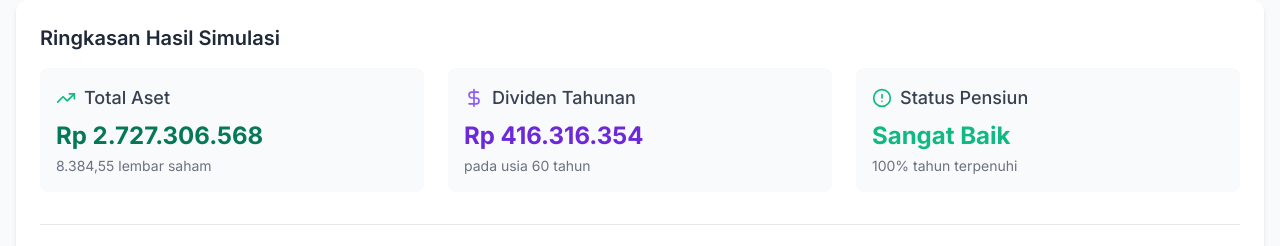
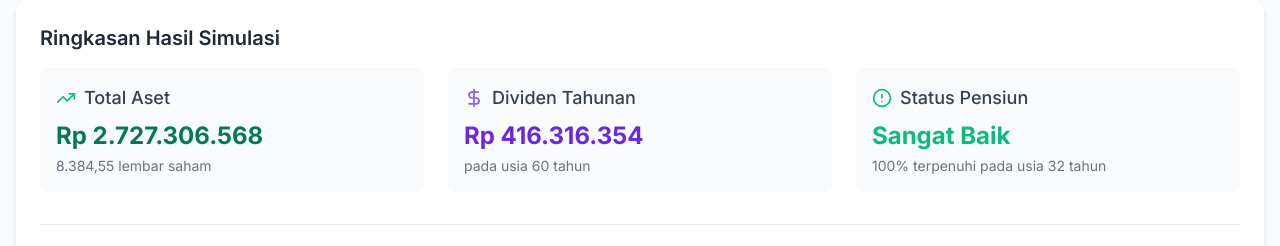
Before and after one commit to rizkythegreat/simulasi_investasi, a React (Vite) app: page / in a window 1280 px wide. Both pictures are taken after a click on the button "Hitung Simulasi". Shown: the part 746-992 px from the top of the page. Built offline with nearby package versions, Linux system fonts and the light colour scheme.

Commit message:
show first sufficient age in summary

```diff
--- a/src/components/Results/SummaryCard.tsx
+++ b/src/components/Results/SummaryCard.tsx
@@ -9,6 +9,8 @@ interface SummaryCardProps {
 
 const SummaryCard: React.FC<SummaryCardProps> = ({ results }) => {
   if (!results.length) return null;
+
+  console.log('results', results);
 
   const retirementResults = results.filter(
     result => result.savingsForYear === 0
@@ -33,6 +35,8 @@ const SummaryCard: React.FC<SummaryCardProps> = ({ results }) => {
     retirementSufficiencyPercentage >= 90 ? 'text-success-500' :
     retirementSufficiencyPercentage >= 70 ? 'text-success-500' :
     retirementSufficiencyPercentage >= 50 ? 'text-warning-500' : 'text-danger-500';
+
+  const firstSufficientYear = results.find(item => item.isSufficientForLiving === true);
 
   return (
     <div className="card mt-8 animate-slide-up">
@@ -74,7 +78,8 @@ const SummaryCard: React.FC<SummaryCardProps> = ({ results }) => {
             {sufficiencyStatus}
           </p>
           <p className="text-sm text-gray-500 mt-1">
-            {formatNumber(retirementSufficiencyPercentage, 0)}% tahun terpenuhi
+            {formatNumber(retirementSufficiencyPercentage, 0)}% terpenuhi
+            {sufficiencyStatus === 'Sangat Baik' ? ` pada usia ${firstSufficientYear?.age} tahun` : ''}
           </p>
         </div>
       </div>
```
